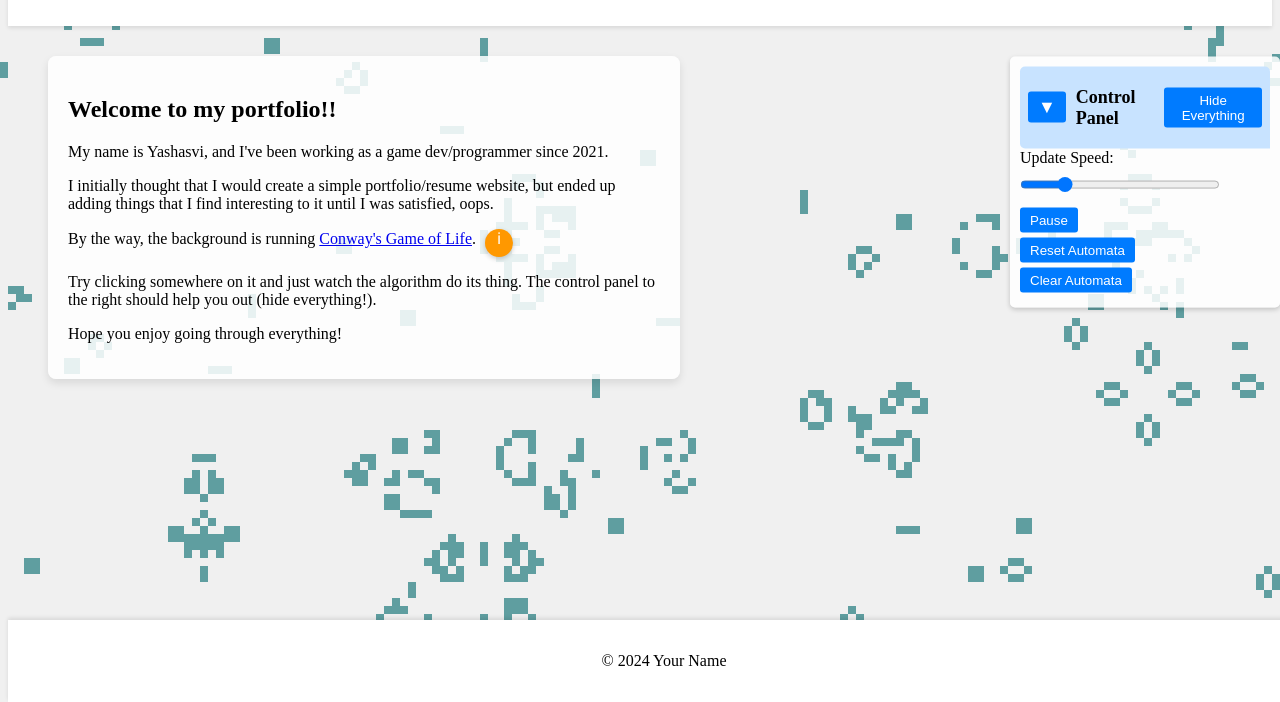
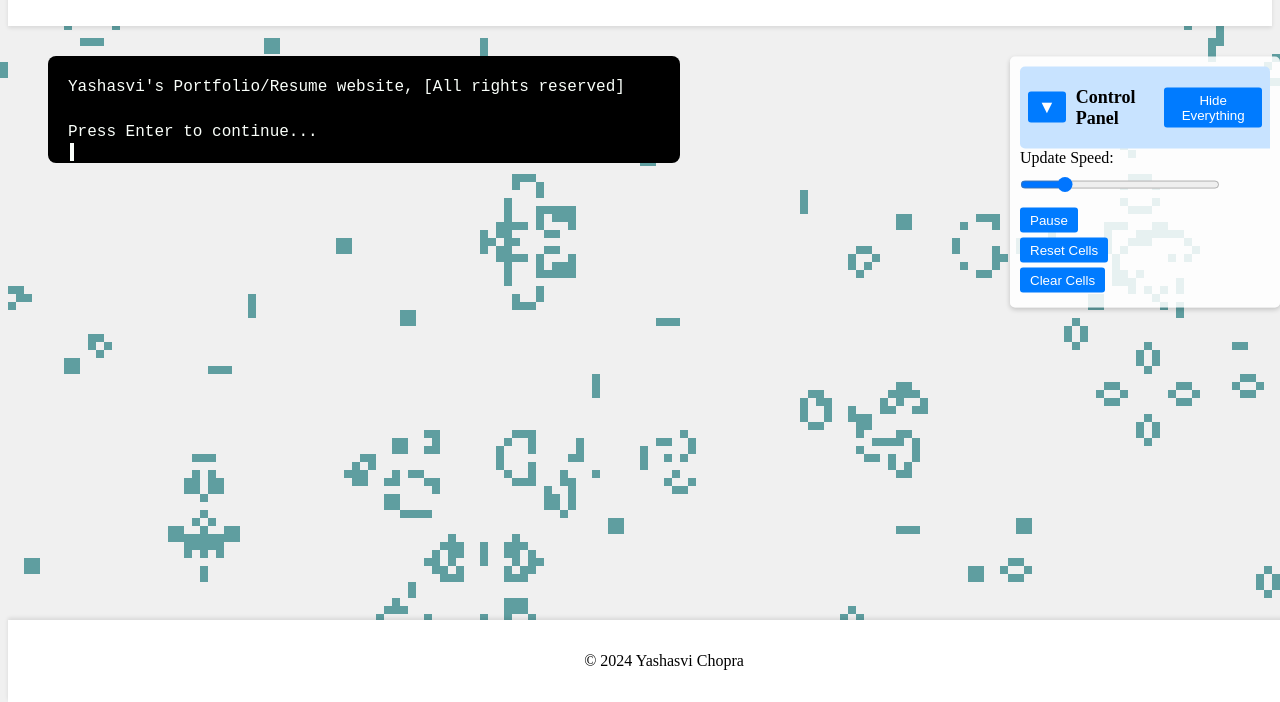
Before and after one commit to BBBomber/portfolio-2d, a website: page index.html in a window 1280 px wide. Shown: the part 98-800 px from the top of the page. Drawn offline with Linux system fonts and the light colour scheme.

Commit message:
finished home page

```diff
--- a/css/styles.css
+++ b/css/styles.css
@@ -297,13 +297,51 @@ button:hover {
   background-color: #0056b3;
 }
 
-.main-content {
-  background-color: rgba(255, 255, 255, 0.85); /* See-through background */
+/* Terminal styles */
+#terminal {
+  background-color: #000; /* Black background */
+  color: #fafffa; /* Green text */
+  font-family: "Courier New", Courier, monospace; /* Monospace font */
   padding: 20px;
   border-radius: 8px;
-  box-shadow: 0px 4px 8px rgba(0, 0, 0, 0.1);
-  text-align: left; /* Align text to the left */
-  margin-bottom: 30px; /* Add space below the main content */
+  overflow-y: auto; /* Make it scrollable */
+  max-height: 400px; /* Limit the height */
+  line-height: 1.4;
+  white-space: pre-wrap; /* Preserve whitespace */
+  box-sizing: border-box;
+  position: relative;
+}
+
+/* Blinking cursor effect */
+#terminal::after {
+  content: "";
+  display: inline-block;
+  width: 4px;
+  height: 18px;
+  background-color: #fafffa;
+  margin-left: 2px;
+  animation: blink 1s steps(2, start) infinite;
+  position: absolute;
+}
+
+@keyframes blink {
+  to {
+    visibility: hidden;
+  }
+}
+
+/* Adjust main-content to fit the terminal */
+.main-content {
+  background-color: transparent; /* Make background transparent */
+  padding: 0; /* Remove padding */
+}
+
+/* Responsive adjustments */
+@media (max-width: 600px) {
+  #terminal {
+    max-height: 300px;
+    padding: 10px;
+  }
 }
 
 .tooltip-icon {
--- a/index.html
+++ b/index.html
@@ -23,13 +23,9 @@
             >
           </li>
           <li>
-            <a href="hobbies.html"
-              ><img src="assets/icons/zoom.svg" alt="Hobbies" /> About Me</a
-            >
-          </li>
-          <li>
             <a href="projects.html"
-              ><img src="assets/icons/diary.svg" alt="Projects" /> Projects</a
+              ><img src="assets/icons/diary.svg" alt="Projects" />
+              Projects/Hobbies</a
             >
           </li>
           <li>
@@ -39,7 +35,7 @@
           </li>
           <li>
             <a href="games.html"
-              ><img src="assets/icons/game.svg" alt="Games" /> Games</a
+              ><img src="assets/icons/game.svg" alt="Games" /> Arcade</a
             >
           </li>
         </ul>
@@ -48,40 +44,8 @@
 
     <main>
       <section class="main-content">
-        <h1 class="main-title">Welcome to my portfolio!!</h1>
-        <p>
-          My name is Yashasvi, and I've been working as a game dev/programmer
-          since 2021.
-        </p>
-        <p>
-          I initially thought that I would create a simple portfolio/resume
-          website, but ended up adding things that I find interesting to it
-          until I was satisfied, oops.
-        </p>
-        <p>
-          By the way, the background is running
-          <a
-            href="https://en.wikipedia.org/wiki/Conway%27s_Game_of_Life"
-            target="_blank"
-            >Conway's Game of Life</a
-          >.
-          <span class="tooltip-icon" id="tooltip-icon">ℹ</span>
-        </p>
-        <p>
-          Try clicking somewhere on it and just watch the algorithm do its
-          thing. The control panel to the right should help you out (hide
-          everything!).
-        </p>
-        <p>Hope you enjoy going through everything!</p>
-        <!-- Tooltip box -->
-        <div class="tooltip-box" id="tooltip-box">
-          <strong>Conway's Game of Life Rules:</strong>
-          <img
-            src="assets/images/Conway-Rules.jpg"
-            alt="Conway's Game of Life Rules"
-            class="rules-image"
-          />
-        </div>
+        <!-- Terminal Container -->
+        <div id="terminal"></div>
       </section>
     </main>
 
@@ -95,15 +59,16 @@
         <label for="speed-control">Update Speed:</label>
         <input type="range" id="speed-control" min="0" max="1000" value="200" />
         <button id="play-pause-btn">Pause</button>
-        <button id="reset-btn">Reset Automata</button>
-        <button id="clear-btn">Clear Automata</button>
+        <button id="reset-btn">Reset Cells</button>
+        <button id="clear-btn">Clear Cells</button>
       </div>
     </div>
 
     <footer>
-      <p>&copy; 2024 Your Name</p>
+      <p>&copy; 2024 Yashasvi Chopra</p>
     </footer>
 
     <script src="js/scripts.js"></script>
+    <script src="js/terminal.js"></script>
   </body>
 </html>
--- a/js/scripts.js
+++ b/js/scripts.js
@@ -211,16 +211,16 @@ document.addEventListener("DOMContentLoaded", function () {
   }
 
   // Tooltip functionality for Game of Life rules
-  const tooltipIcon = document.getElementById("tooltip-icon");
-  const tooltipBox = document.getElementById("tooltip-box");
+  //const tooltipIcon = document.getElementById("tooltip-icon");
+  //const tooltipBox = document.getElementById("tooltip-box");
 
-  tooltipIcon.addEventListener("mouseenter", function () {
-    tooltipBox.style.display = "block"; // Show the tooltip on hover
-  });
+  // tooltipIcon.addEventListener("mouseenter", function () {
+  //   tooltipBox.style.display = "block"; // Show the tooltip on hover
+  // });
 
-  tooltipIcon.addEventListener("mouseleave", function () {
-    tooltipBox.style.display = "none"; // Hide the tooltip when not hovering
-  });
+  // tooltipIcon.addEventListener("mouseleave", function () {
+  //   tooltipBox.style.display = "none"; // Hide the tooltip when not hovering
+  // });
 
   // Initialize canvas size and start the game
   updateCanvasSize();
--- /dev/null
+++ b/js/terminal.js
@@ -0,0 +1,172 @@
+document.addEventListener("DOMContentLoaded", function () {
+  const terminal = document.getElementById("terminal");
+
+  // Define the messages and interaction flow
+  const messages = [
+    {
+      type: "message",
+      content: "Yashasvi's Portfolio/Resume website, [All rights reserved]",
+    },
+    {
+      type: "message",
+      content: "I've been working as a Game Developer since 2022 now.",
+    },
+    {
+      type: "message",
+      content:
+        "But more importantly, you can CLICK ON THE WEIRD BACKGROUND to make it weirder.",
+    },
+    {
+      type: "input",
+      content: "Type 'help' to learn more about Conway's Game of Life.",
+      handler: function (input) {
+        if (input.toLowerCase() === "help") {
+          return {
+            type: "message",
+            content:
+              "Conway's Game of Life is a cellular automaton devised by the British mathematician John Horton Conway in 1970.\n in simple words it's a game where cells live, die, or reproduce based on a few rules, creating pretty cool patterns.",
+          };
+        } else {
+          return {
+            type: "message",
+            content: "rude..",
+          };
+        }
+      },
+    },
+    {
+      type: "message",
+      content:
+        "The control panel to the right should help you out if you wanna play the game. \nI recommend hiding everything.",
+    },
+    {
+      type: "message",
+      content: "That is all for now, feel free to look around, tata.",
+    },
+    {
+      type: "message",
+      content: "........ \n... \nare you that bored..",
+    },
+    {
+      type: "message",
+      content:
+        "I made this website for absolutely no reason. \nI am bored for sure.",
+    },
+    {
+      type: "message",
+      content: "Wanna hear some cool lyrical punchlines?",
+    },
+    {
+      type: "message",
+      content:
+        "Your appetite will put a dent up in a brothas salary, you need to stop burning that weed and burn a calorie \n -Lloyd Banks",
+    },
+    {
+      type: "message",
+      content:
+        "She got a light skin friend look like Michael Jackson, she got a dark skin friend look like Michael Jackson \n -Ye",
+    },
+    {
+      type: "message",
+      content: "If I was a sculptor… but then again, no. \n -Elton John",
+    },
+    {
+      type: "message",
+      content:
+        "That is it for the free trial. Pay me if you want to talk more.",
+    },
+    // You can add more messages or inputs as needed
+  ];
+
+  let messageIndex = 0;
+  let charIndex = 0;
+  let isTyping = false;
+  let typingSpeed = 50; // Adjust typing speed as desired
+
+  function typeMessage(message, callback) {
+    isTyping = true;
+
+    function typeChar() {
+      if (charIndex < message.length) {
+        const nextChar = message.charAt(charIndex);
+        terminal.innerHTML += nextChar;
+
+        charIndex++;
+        terminal.scrollTop = terminal.scrollHeight; // Auto scroll to bottom
+        setTimeout(typeChar, typingSpeed);
+      } else {
+        terminal.innerHTML += "\n\nPress Enter to continue...\n";
+        isTyping = false;
+        charIndex = 0;
+        terminal.scrollTop = terminal.scrollHeight;
+        if (callback) callback();
+      }
+    }
+
+    typeChar();
+  }
+
+  function onEnterPress(event) {
+    if (event.key === "Enter" && !isTyping) {
+      document.removeEventListener("keydown", onEnterPress);
+      terminal.innerHTML += "\n";
+      if (messageIndex < messages.length) {
+        const currentMessage = messages[messageIndex];
+        if (currentMessage.type === "message") {
+          typeMessage(currentMessage.content, () => {
+            messageIndex++;
+            document.addEventListener("keydown", onEnterPress);
+          });
+        } else if (currentMessage.type === "input") {
+          promptInput(currentMessage.content, currentMessage.handler);
+        }
+      } else {
+        // All messages have been displayed
+        terminal.innerHTML += "\nEnd of messages.\n";
+      }
+    }
+  }
+
+  // Function to prompt user input
+  function promptInput(question, handler) {
+    isTyping = true;
+    terminal.innerHTML += question + "\n> "; // Prompt symbol
+    let userInput = "";
+
+    function onKeyPress(event) {
+      if (event.key === "Enter") {
+        terminal.innerHTML += "\n";
+        document.removeEventListener("keydown", onKeyPress);
+        isTyping = false;
+
+        const response = handler(userInput);
+        if (response && response.type === "message") {
+          typeMessage(response.content, () => {
+            messageIndex++;
+            document.addEventListener("keydown", onEnterPress);
+          });
+        } else {
+          messageIndex++;
+          document.addEventListener("keydown", onEnterPress);
+        }
+      } else if (event.key === "Backspace") {
+        if (userInput.length > 0) {
+          userInput = userInput.slice(0, -1);
+          terminal.innerHTML = terminal.innerHTML.slice(0, -1);
+        }
+      } else if (event.key.length === 1) {
+        userInput += event.key;
+        terminal.innerHTML += event.key;
+      }
+      terminal.scrollTop = terminal.scrollHeight;
+    }
+
+    document.addEventListener("keydown", onKeyPress);
+  }
+
+  // Start typing the first message
+  typeMessage(messages[messageIndex].content, () => {
+    messageIndex++;
+    document.addEventListener("keydown", onEnterPress);
+  });
+});
```
Also changed, not shown: 1 other file.
